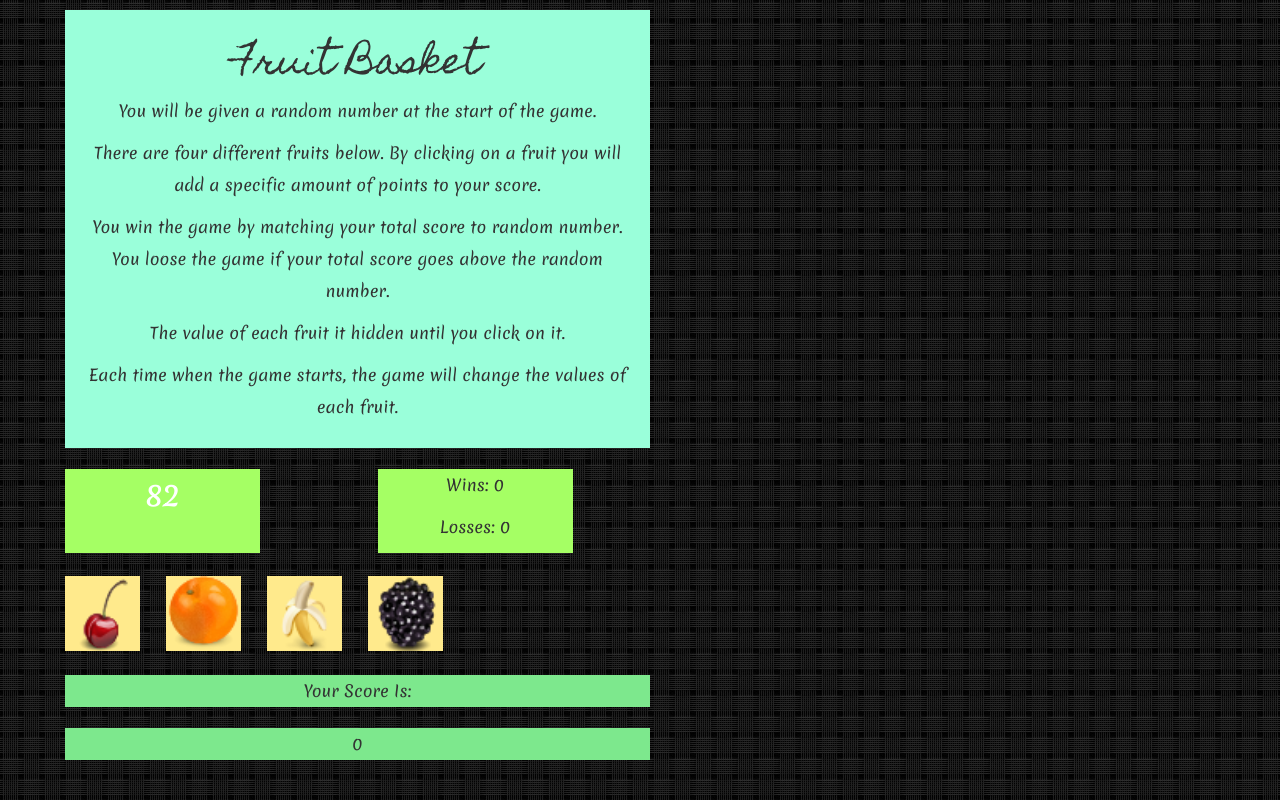
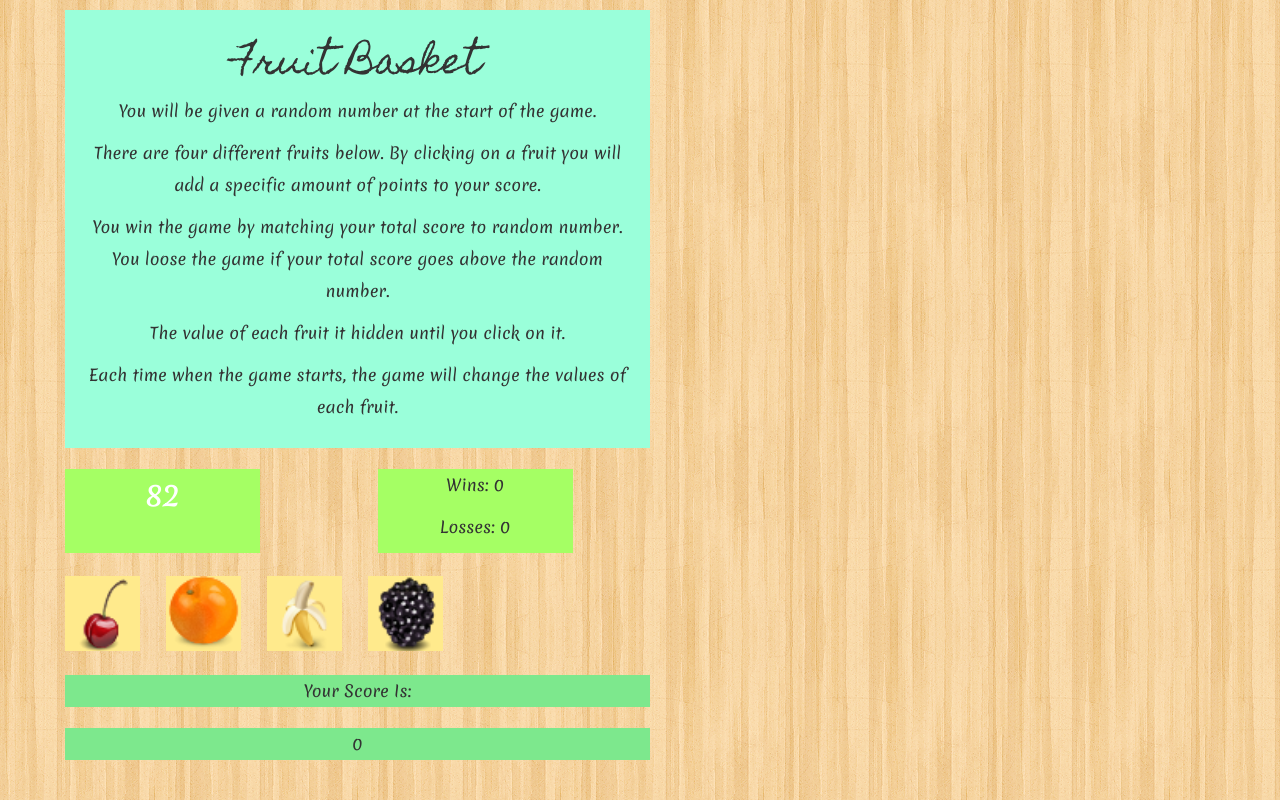
Before and after one commit to CrystalOnScript/week-4-game, a PHP site: page / in a window 1280 px wide. Run offline with PHP 8.4, Linux system fonts and the light colour scheme; some libraries are stand-ins or nearby versions.

Commit message:
change background

```diff
--- a/css/style.css
+++ b/css/style.css
@@ -38,7 +38,7 @@
 
 body{
 	font-family: 'Merienda', cursive;
-	background-image: url("../images/woven.png");
+	background-image: url("../images/wood_pattern.png");
 	font-size: 16px;
 	line-height: 32px;
 	text-align: center;
```
Also changed, not shown: images/wood_pattern.png (added), images/woven.png (deleted).
